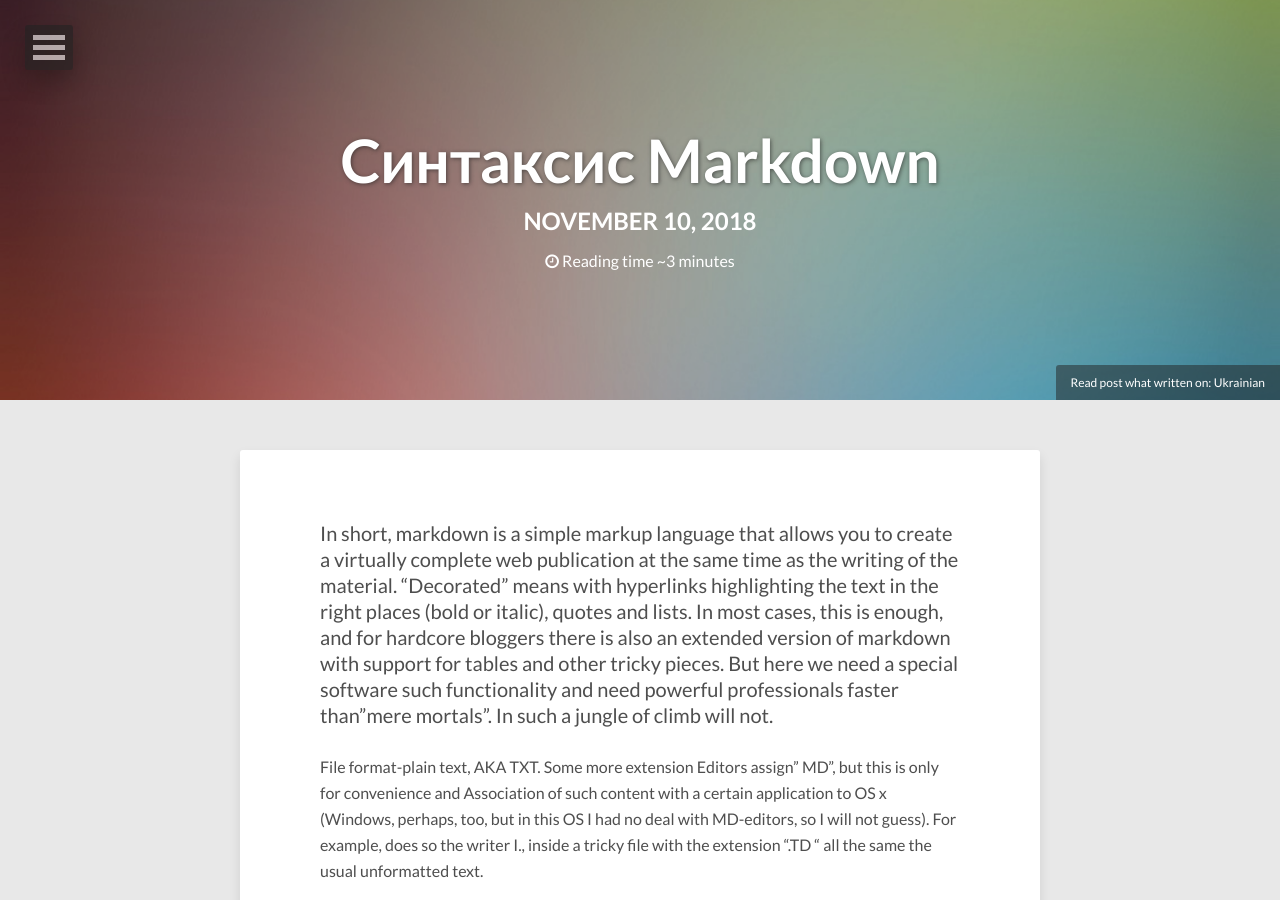
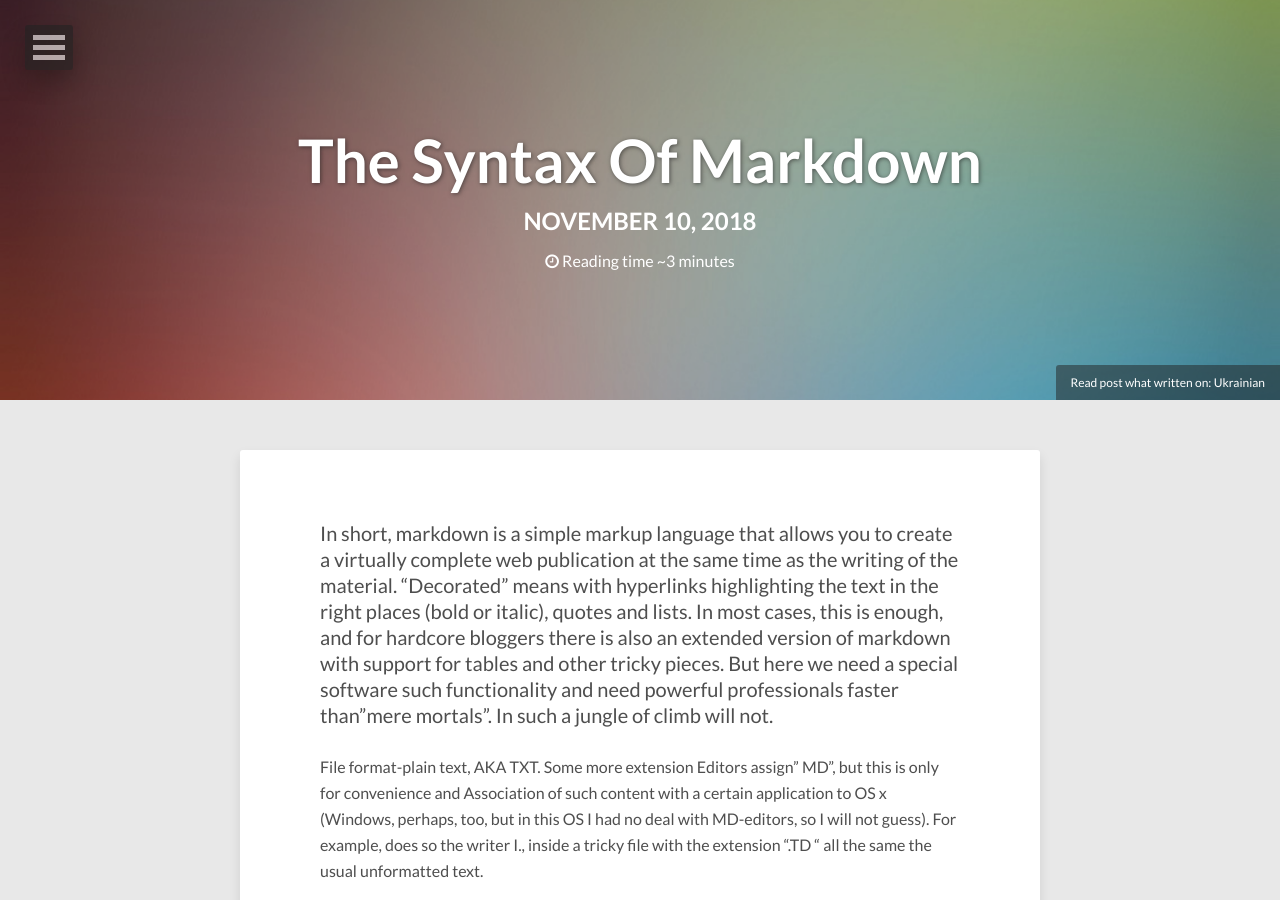
Before and after one commit to kroschu/env, a Jekyll site: the page built from _posts/2018-11-10-syntaksys-markdown.md, in a window 1280 px wide and 900 px high. Built offline with Jekyll 4.4.1, drawn with Linux system fonts in a browser that asks for light colours; nearby versions of some CDN libraries; comment, search, counter and statistics services are not loaded; some of the changed lines change nothing that is shown.

Commit message:
Update 2018-11-10-syntaksys-markdown.md

```diff
--- a/_posts/2018-11-10-syntaksys-markdown.md
+++ b/_posts/2018-11-10-syntaksys-markdown.md
@@ -1,7 +1,7 @@
 ---
 layout: post
-title: Cинтаксис Markdown
-description: "Для роботи з сервісами, що я пропоную використовувати як інструменти колективної роботи над проектами з оптимізації урравління виробнисими ррцесами, необхідним є оозуміння мови розмітки документів Markdown."
+title: The Syntax Of Markdown
+description: "to work with the services that I propose to use as tools for collective work on projects to optimize the equation by the producers of the processes, it is necessary to understand the markup language of Markdown documents."
 modified: 2014-12-24
 comments: true
 tags: [sample post]
```
